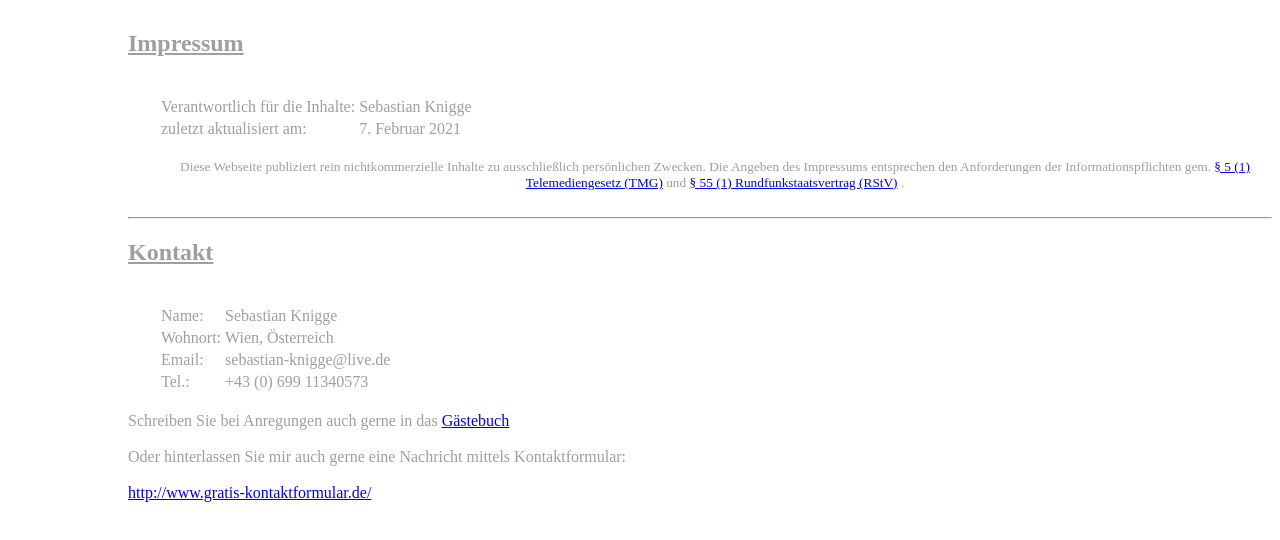
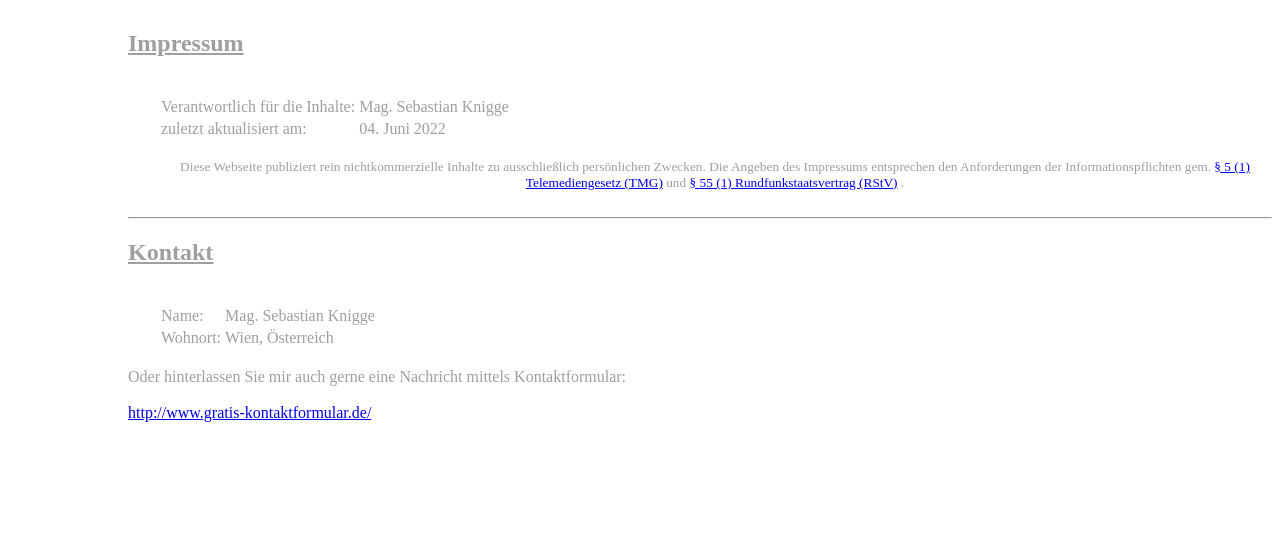
Before and after one commit to SebastianKnigge/website, a plain HTML site: page subpages/Impressum.html in a window 1280 px wide. Drawn offline with Linux system fonts and the light colour scheme.

Commit message:
changed images and updated impressumg

```diff
--- a/subpages/Impressum.html
+++ b/subpages/Impressum.html
@@ -13,8 +13,8 @@
 			<h2 id="Impressum"><u>Impressum</u></h2><br>
 
 				<table>
-				<tr> <td>Verantwortlich f&uumlr die Inhalte:</td> <td>Sebastian Knigge</td> </tr>
-				<tr> <td>zuletzt aktualisiert am:</td> <td>7. Februar 2021</td> </tr>
+				<tr> <td>Verantwortlich f&uumlr die Inhalte:</td> <td>Mag. Sebastian Knigge</td> </tr>
+				<tr> <td>zuletzt aktualisiert am:</td> <td>04. Juni 2022</td> </tr>
 				</table>
 
 			 	&nbsp; <br>
@@ -40,15 +40,9 @@
 			<h2 id="Kontakt"><u>Kontakt</u></h2><br>
 
 				<table>
-				<tr> <td>Name:</td> <td>Sebastian Knigge</td> </tr>
+				<tr> <td>Name:</td> <td>Mag. Sebastian Knigge</td> </tr>
 				<tr> <td>Wohnort:</td> <td>Wien, &Oumlsterreich</td> </tr>
-				<tr> <td>Email:</td> <td>sebastian-knigge@live.de</td> </tr>
-				<tr> <td>Tel.:</td> <td>+43 (0) 699 11340573</td> </tr>
 				</table>
-
-				&nbsp; <br>
-
-				Schreiben Sie bei Anregungen auch gerne in das <a href="http://38414.my-gaestebuch.de">G&auml;stebuch</a> <br>
 
 				&nbsp; <br>
 
```
Also changed, not shown: subpages/Anderes_incl_Bild.html (+1 -1 lines), subpages/Articles/AWS_Finance.html (+1 -1 lines), subpages/Articles/Ingredient_Procurement.html (+1 -1 lines), subpages/Articles/Steel_Article.html (+1 -1 lines), subpages/Lebenslauf.html (+1 -1 lines), subpages/Resumee_en.html (+1 -1 lines), subpages/Startseite.html (+2 -2 lines), img/portraits/2019_portrait.png (renamed from img/2019_portrait.png), img/portraits/2022_portrait_square.jpg (added), img/portraits/2022_portrait_vertical.jpg (added), img/portraits/2022_portrait_wide_S:W.jpg (added), subpages/Articles/Figures/headers/Clouds.jpg (renamed from img/Clouds.jpg), subpages/Articles/Figures/headers/Ingredient_Procurement_header.jpg (renamed from subpages/Articles/Figures/Ingredient_Procurement_header.jpg), subpages/Articles/Figures/headers/steel.jpeg (renamed from img/steel.jpeg), 1 other file.
